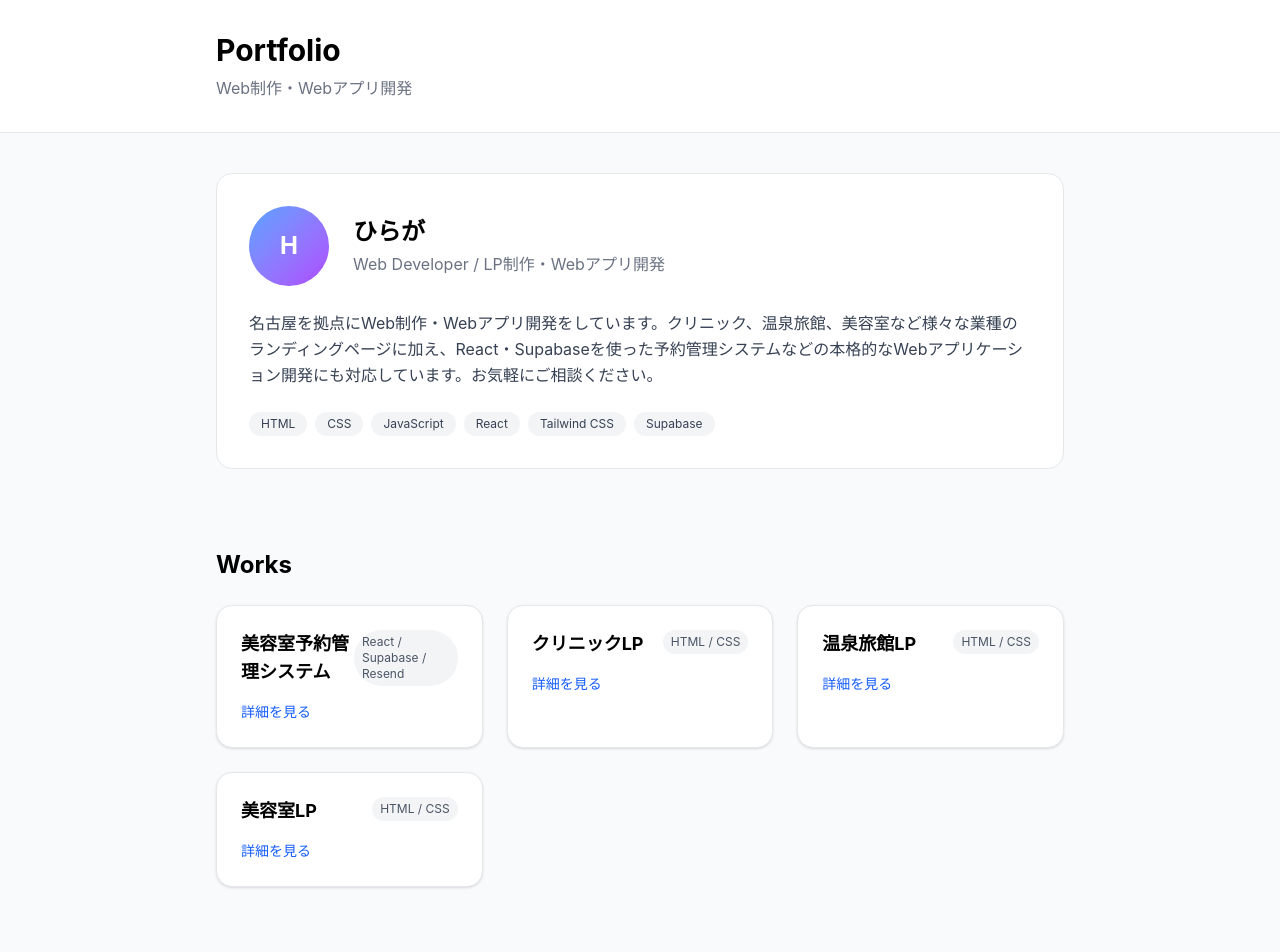
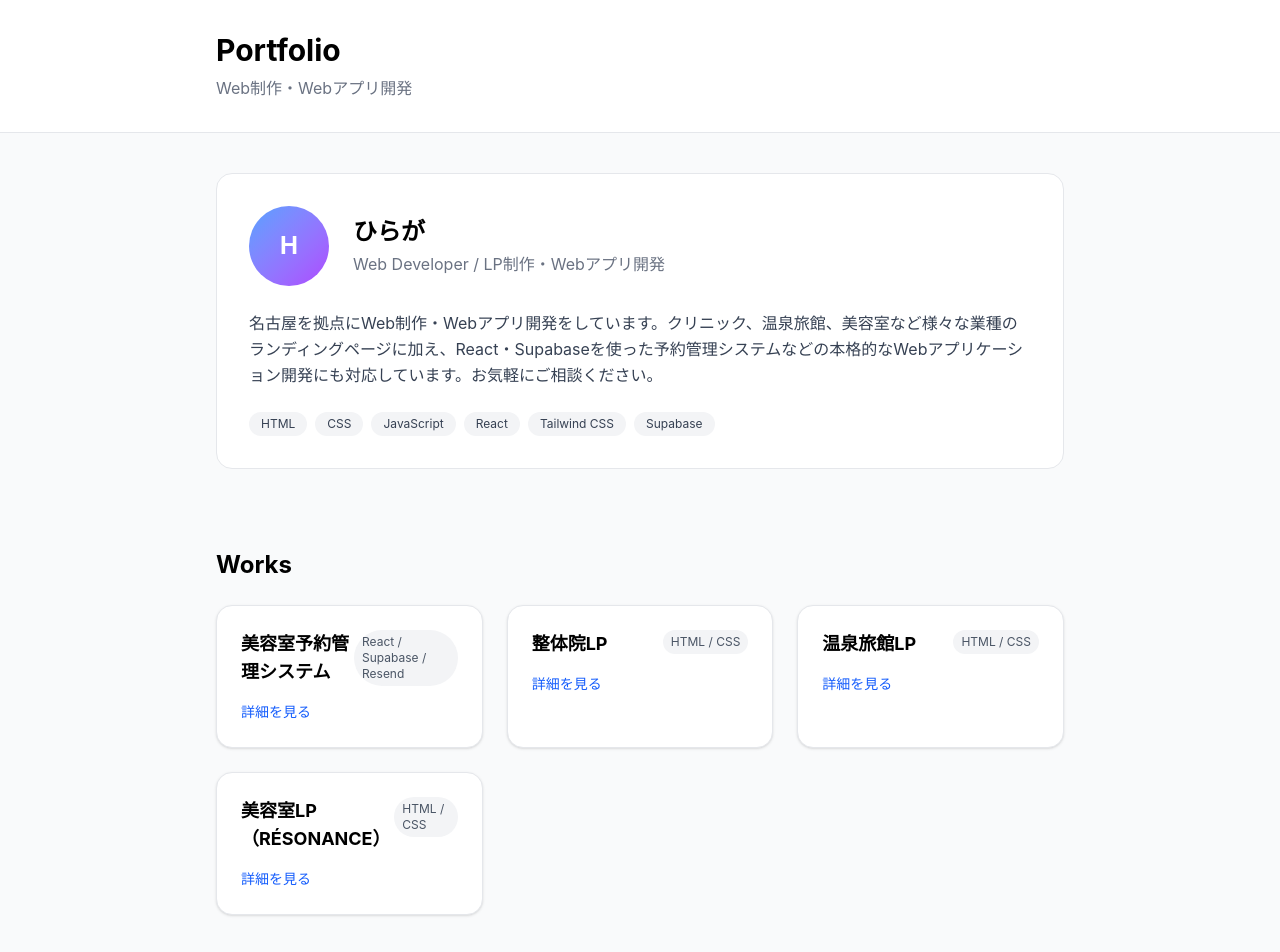
Before and after one commit to hiragi1604/my-portfolio, a React (Vite) app: page / in a window 1280 px wide. Shown: the top 952 px of the page. Built offline with nearby package versions, Linux system fonts and the light colour scheme.

Commit message:
Update App.jsx

```diff
--- a/src/App.jsx
+++ b/src/App.jsx
@@ -10,24 +10,24 @@ const works = [
   },
   {
     id: 2,
-    title: 'クリニックLP',
-    description: '清潔感のある医療系ランディングページ。信頼感を重視したデザイン。',
+    title: '整体院LP',
+    description: '清潔感と信頼感を重視した整体院向けランディングページ。',
     tech: 'HTML / CSS',
-    url: '#'
+    url: 'https://seitai-two.vercel.app/'
   },
   {
     id: 3,
     title: '温泉旅館LP',
     description: '和風テイストの旅館向けランディングページ。落ち着いた雰囲気を演出。',
     tech: 'HTML / CSS',
-    url: '#'
+    url: 'https://onsen3.vercel.app/'
   },
   {
     id: 4,
-    title: '美容室LP',
-    description: 'おしゃれな美容サロン向けランディングページ。トレンド感のあるデザイン。',
+    title: '美容室LP（RÉSONANCE）',
+    description: 'エディトリアル誌のような美容室向けランディングページ。Cormorant GaramondとShippori Minchoを組み合わせた上質な世界観。',
     tech: 'HTML / CSS',
-    url: '#'
+    url: 'https://salon-lp-olive.vercel.app/'
   }
 ]
 
```
